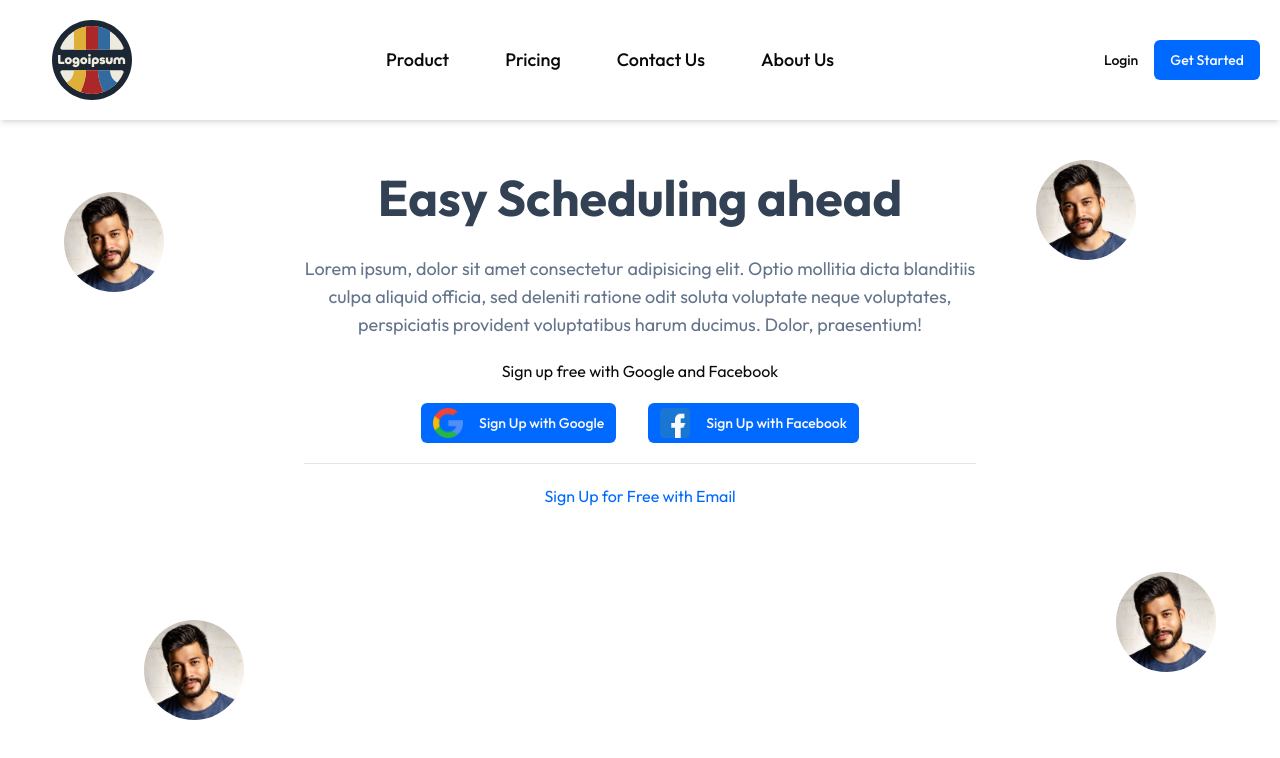
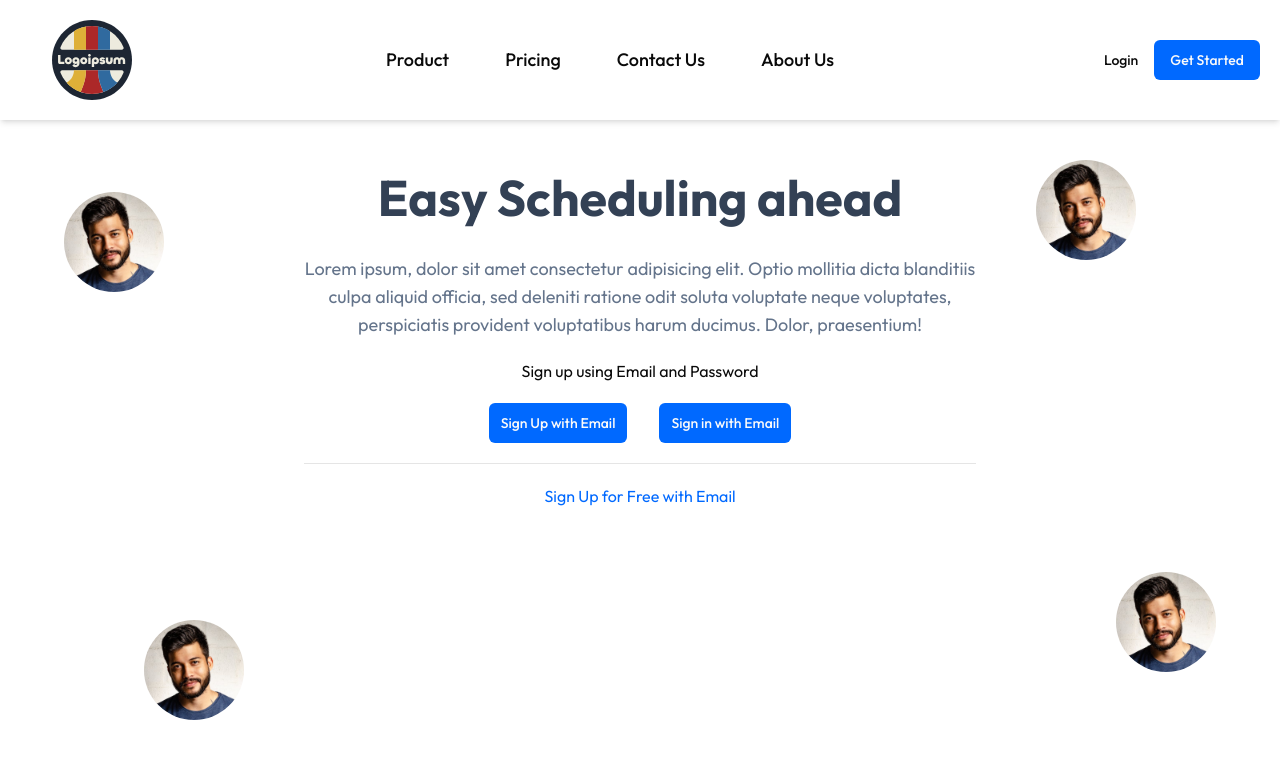
Before and after one commit to Kushika-Agarwal/FOSScheduler, a Next.js app: page / in a window 1280 px wide. Shown: the top 758 px of the page. Built offline with nearby package versions, Linux system fonts and the light colour scheme.

Commit message:
signin and signup route setup

```diff
--- a/app/_components/Hero.jsx
+++ b/app/_components/Hero.jsx
@@ -42,21 +42,18 @@ function Hero() {
           voluptatibus harum ducimus. Dolor, praesentium!
         </h2>
         <div className=" gap-5 mt-5 flex flex-col">
-          <h3>Sign up free with Google and Facebook</h3>
+          <h3>Sign up using Email and Password</h3>
           <div className="flex justify-center gap-8 ">
-            <Button className="p-3 flex justify-center gap-4">
-              <Image src="/search.png" alt="google" width={30} height={30} />
-              Sign Up with Google
-            </Button>
-            <Button className="p-3 flex justify-center gap-4">
-              <Image
-                src="/facebook.png"
-                alt="facebook"
-                width={30}
-                height={30}
-              />
-              Sign Up with Facebook
-            </Button>
+            <Link href={"/signup"}>
+              <Button className="p-3 flex justify-center gap-4">
+                Sign Up with Email
+              </Button>
+            </Link>
+            <Link href="/login">
+              <Button className="p-3 flex justify-center gap-4">
+                Sign in with Email
+              </Button>
+            </Link>
           </div>
           <hr />
           <h2>
```
